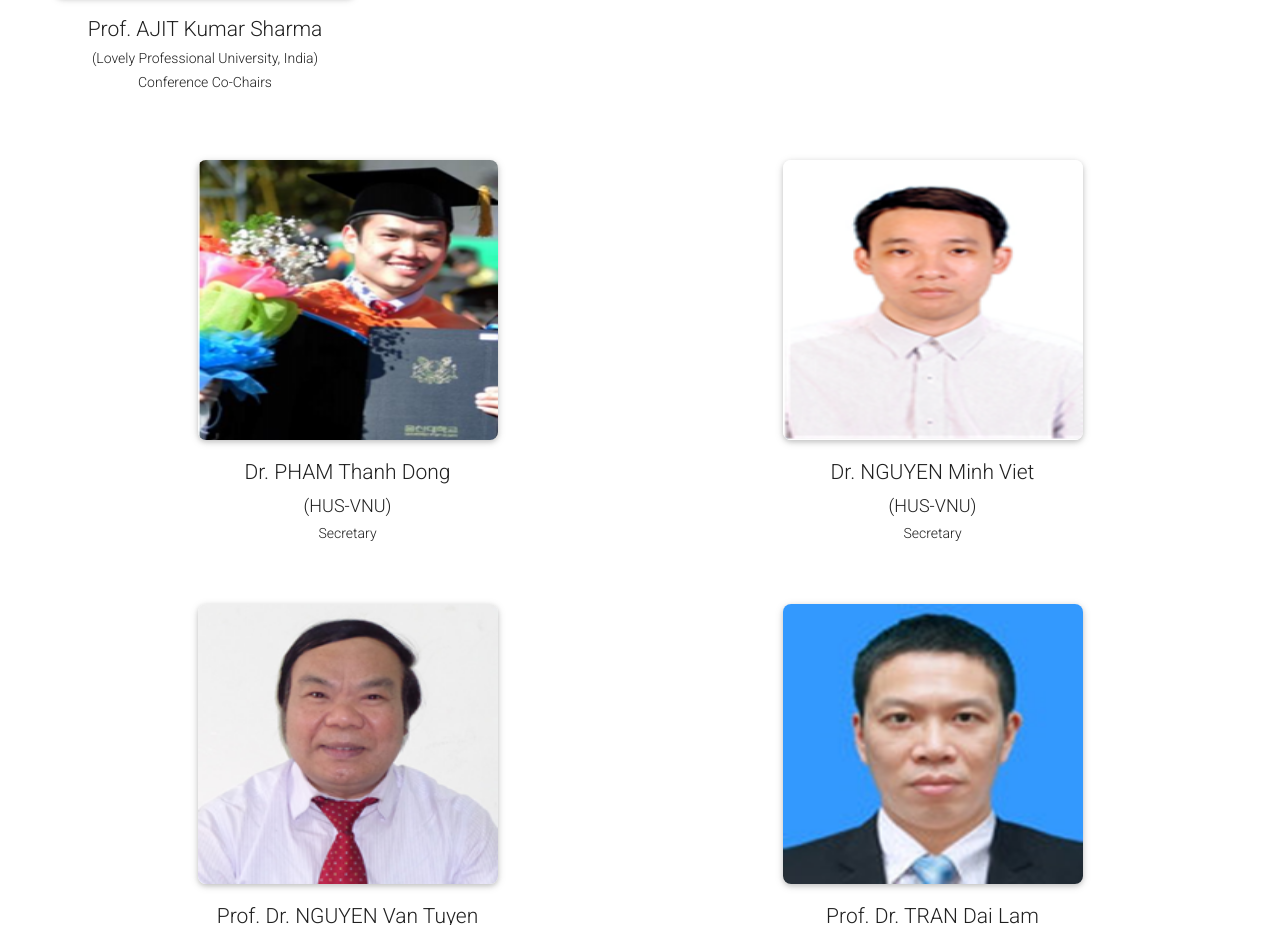
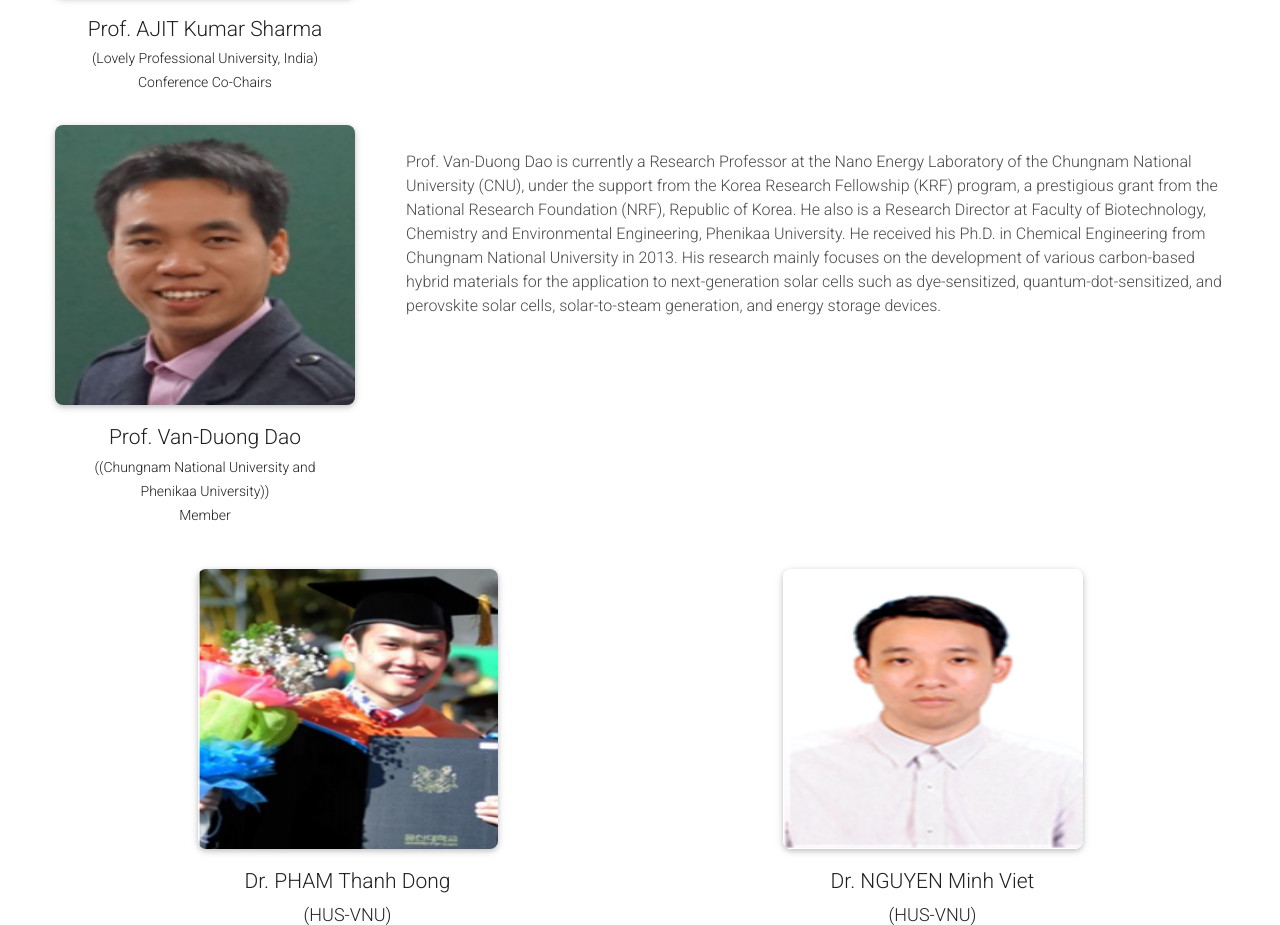
Before and after one commit to CayBap/CayBap.github.io, a plain HTML site: page committee.html in a window 1280 px wide. Shown: the part 1065-1990 px from the top of the page. Drawn offline with Linux system fonts and the light colour scheme; some packages are replaced by stand-ins of ours.

Commit message:
update Van-Duong Dao

```diff
--- a/committee.html
+++ b/committee.html
@@ -112,6 +112,7 @@
                                 </p>
                             </div>
                         </div>
+
                         <div class="infor">
                             <div class="img">
                                 <img src="./img/com/kuma.png" alt="" width="100%" height="80%">
@@ -128,6 +129,25 @@
                                 <h3></h3>
                                 <p>
                                     Professor Ajit Kumar Sharma is now a professor at Department of Chemistry, Lovely Professional University, Jalandhar, Punjab, India. He is also a member of International Association of Advanced Materials (IAAM) and Society of Environmental Chemistry and Allied Sciences (SECAS). His specialties are in environmental chemistry, nano-materials, advanced materials for environmental control.
+                                </p>
+                            </div>
+                        </div>
+                        <div class="infor">
+                            <div class="img">
+                                <img src="./img/last.png" alt="" width="100%" height="80%">
+                                <div class="namejob">
+                                    <p style="font-size: 21px">Prof. Van-Duong Dao
+
+                                    </p>
+                                    <p> ((Chungnam National University and Phenikaa University))</p>
+                                    <p> Member</p>
+
+                                </div>
+                            </div>
+                            <div class="in4">
+                                <h3></h3>
+                                <p>
+                                    Prof. Van-Duong Dao is currently a Research Professor at the Nano Energy Laboratory of the Chungnam National University (CNU), under the support from the Korea Research Fellowship (KRF) program, a prestigious grant from the National Research Foundation (NRF), Republic of Korea. He also is a Research Director at Faculty of Biotechnology, Chemistry and Environmental Engineering, Phenikaa University. He received his Ph.D. in Chemical Engineering from Chungnam National University in 2013. His research mainly focuses on the development of various carbon-based hybrid materials for the application to next-generation solar cells such as dye-sensitized, quantum-dot-sensitized, and perovskite solar cells, solar-to-steam generation, and energy storage devices.
                                 </p>
                             </div>
                         </div>
```
Also changed, not shown: speakers.html (+19 -0 lines), img/last.png (added).
